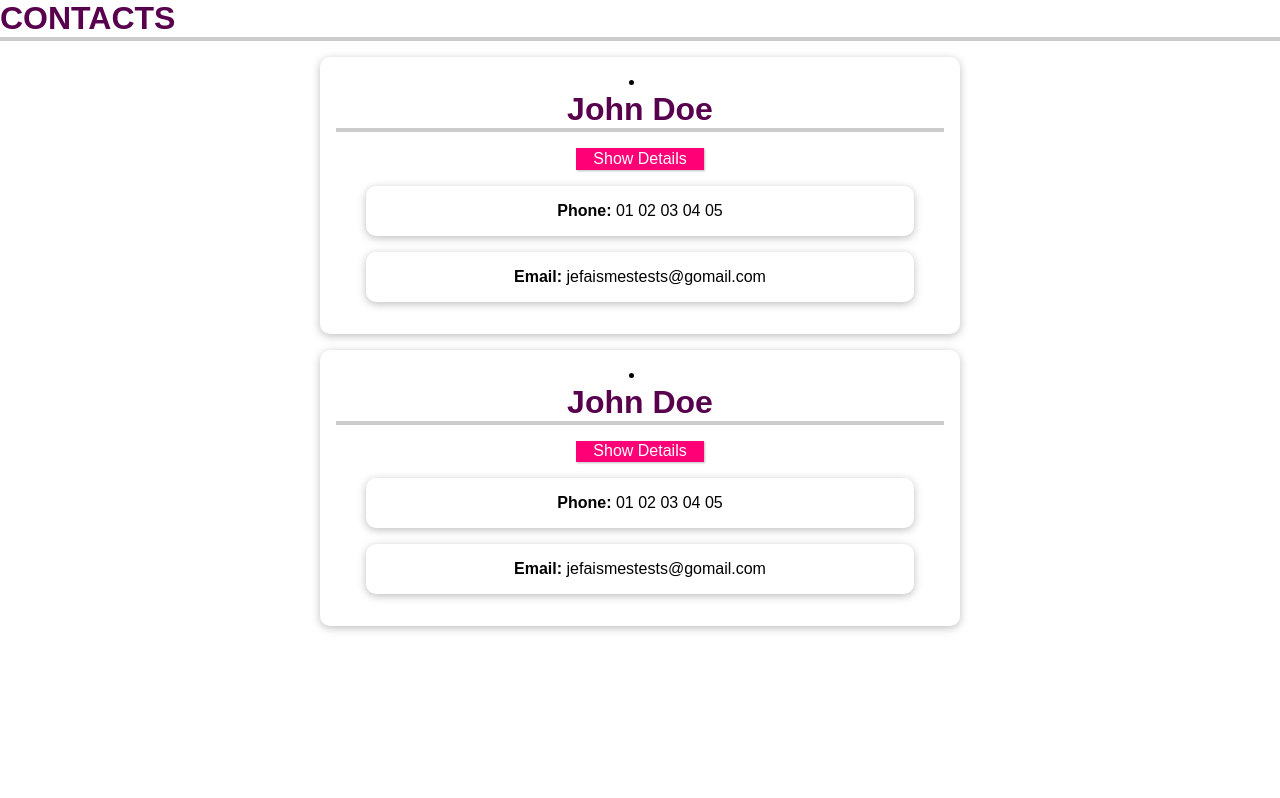
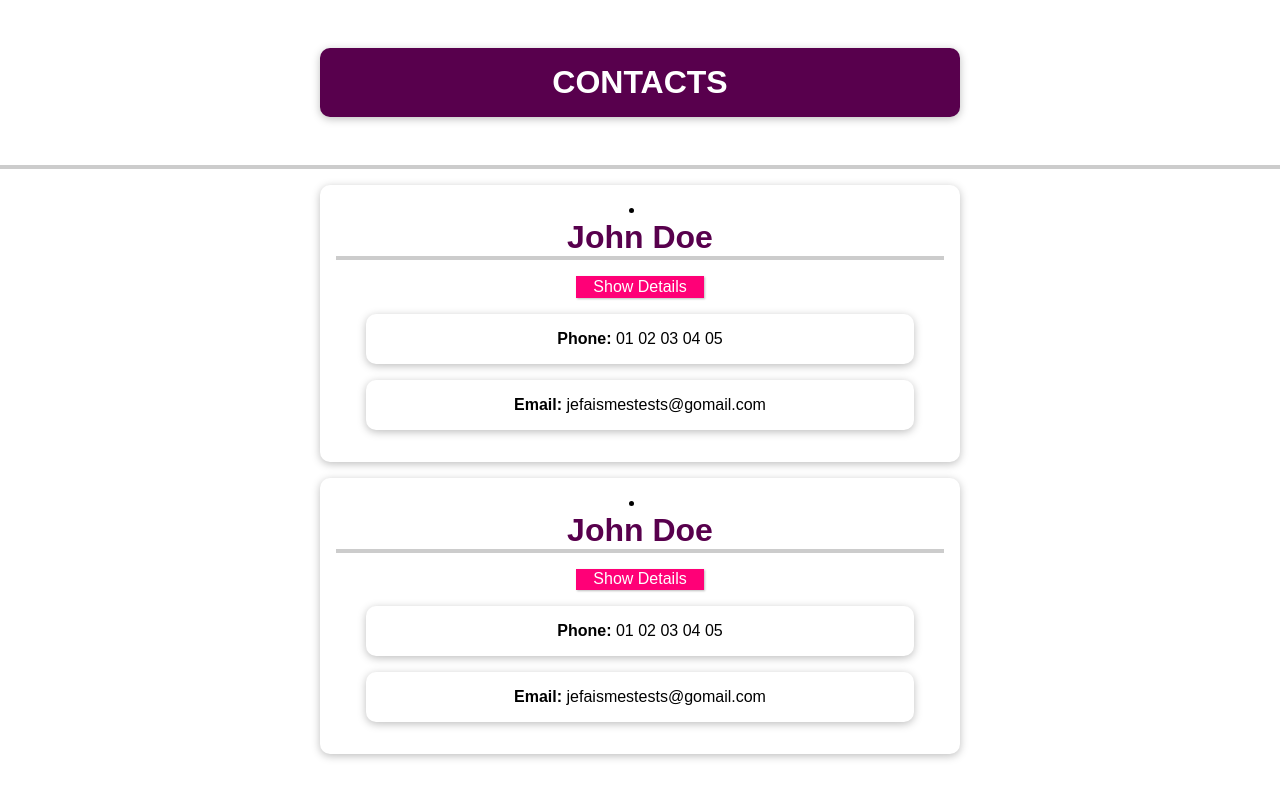
Before and after one commit to cyrilmarois/udemy-vue, a Vue app in the folder Projects/vue-first-app/: page / in a window 1280 px wide. Built offline with nearby package versions, Linux system fonts and the light colour scheme.

Commit message:
style(contact): add header

```diff
--- a/Projects/vue-first-app/src/App.vue
+++ b/Projects/vue-first-app/src/App.vue
@@ -1,5 +1,5 @@
 <template>
-  <h2>CONTACTS</h2>
+  <h2><header>CONTACTS</header></h2>
   <contact-list></contact-list>
   <contact-list></contact-list>
 </template>
```
